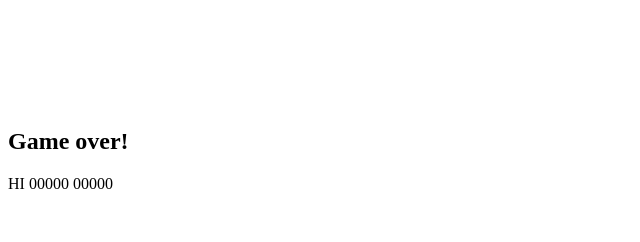
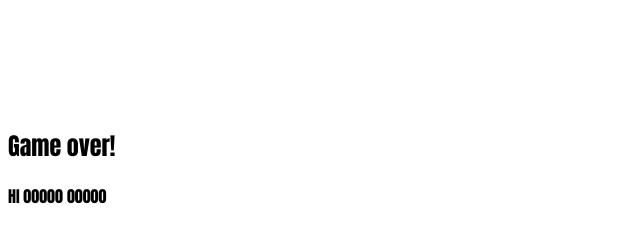
Before and after one commit to MVendrik/t-rex-game, a plain HTML site: page index.html in a window 1280 px wide. Shown: the whole page, without its empty margins (0-640 px from the left). Drawn offline with Linux system fonts and the light colour scheme.

Commit message:
Change the font

```diff
--- a/styles.css
+++ b/styles.css
@@ -1,5 +1,11 @@
 .container {
   padding-top: 100px;
+}
+
+.alert,
+.highscore,
+.score {
+  font-family: Impact, Haettenschweiler, "Arial Narrow Bold", sans-serif;
 }
 
 .trex {
```
